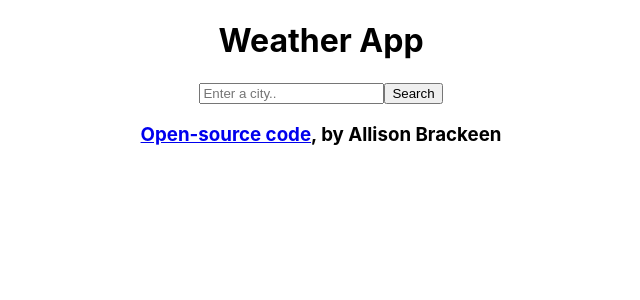
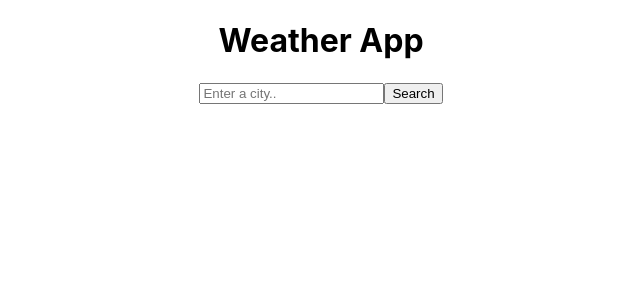
Before and after one commit to ladyal/weather-react-react, a React (Create React App) app: page / in a window 1280 px wide. Shown: the top 300 px of the page, without its empty margins (319-959 px from the left). Built offline with nearby package versions, Linux system fonts and the light colour scheme.

Commit message:
remove h3

```diff
--- a/src/App.js
+++ b/src/App.js
@@ -7,12 +7,6 @@ function App() {
     <div className="App">
       <h1>Weather App</h1>
       <SearchEngine />
-      <h3>
-        <a href="https://github.com/ladyal/weather-react-react" target="_blank">
-          Open-source code
-        </a>
-        , by Allison Brackeen
-      </h3>
     </div>
   );
 }
```
